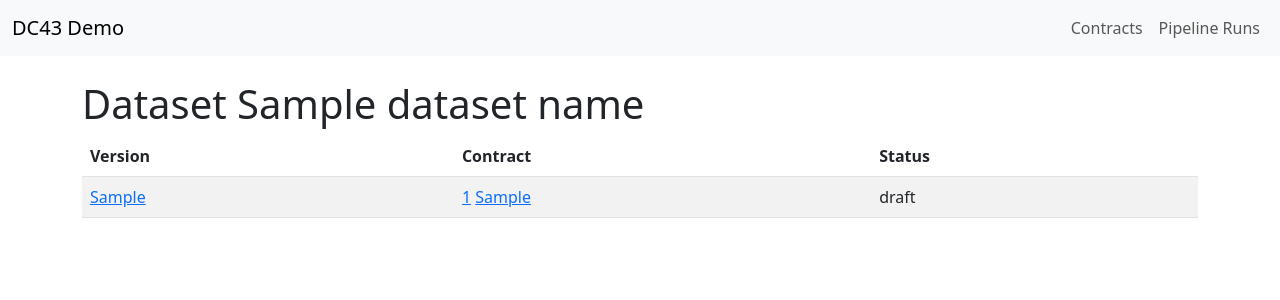
After one commit to NextLab-SRL/dc43, a FastAPI app: template src/dc43/demo_app/templates/dataset_versions.html in a window 1280 px wide. The commit adds this page. Shown: the top 300 px of the page. Run offline with FastAPI, Linux system fonts and the light colour scheme; the template is opened without the code that fills it: most values are stand-ins (such as "Sample title", 1, 10 or a date in 2020).

Commit message:
Add navigation and dataset version pages

```diff
--- a/src/dc43/demo_app/server.py
+++ b/src/dc43/demo_app/server.py
@@ -454,15 +454,39 @@ async def list_datasets(request: Request) -> HTMLResponse:
     return templates.TemplateResponse("datasets.html", context)
 
 
-@app.get("/datasets/{dataset_version}", response_class=HTMLResponse)
-async def dataset_detail(request: Request, dataset_version: str) -> HTMLResponse:
+@app.get("/datasets/{dataset_name}", response_class=HTMLResponse)
+async def dataset_versions(request: Request, dataset_name: str) -> HTMLResponse:
+    records = [r.__dict__.copy() for r in load_records() if r.dataset_name == dataset_name]
+    context = {"request": request, "dataset_name": dataset_name, "records": records}
+    return templates.TemplateResponse("dataset_versions.html", context)
+
+
+def _dataset_path(contract: OpenDataContractStandard | None, dataset_name: str, dataset_version: str) -> Path:
+    server = (contract.servers or [None])[0] if contract else None
+    data_root = Path(DATA_INPUT_DIR).parent
+    base = Path(getattr(server, "path", "")) if server else data_root
+    if not base.is_absolute():
+        base = data_root / base
+    return base / dataset_name / dataset_version
+
+
+@app.get("/datasets/{dataset_name}/{dataset_version}", response_class=HTMLResponse)
+async def dataset_detail(request: Request, dataset_name: str, dataset_version: str) -> HTMLResponse:
     for r in load_records():
-        if r.dataset_version == dataset_version:
+        if r.dataset_name == dataset_name and r.dataset_version == dataset_version:
             contract = store.get(r.contract_id, r.contract_version)
+            ds_path = _dataset_path(contract, dataset_name, dataset_version)
+            preview = ""
+            if ds_path.exists():
+                for p in ds_path.glob("*"):
+                    if p.is_file():
+                        preview = p.read_text()[:1000]
+                        break
             context = {
                 "request": request,
                 "record": r,
                 "contract": contract_to_dict(contract),
+                "data_preview": preview,
             }
             return templates.TemplateResponse("dataset_detail.html", context)
     raise HTTPException(status_code=404, detail="Dataset not found")
--- a/src/dc43/demo_app/templates/contract_detail.html
+++ b/src/dc43/demo_app/templates/contract_detail.html
@@ -1,6 +1,7 @@
 {% extends "base.html" %}
 {% block content %}
 <h1>Contract {{ contract.id }} {{ contract.version }}</h1>
+<p><a href="/contracts/{{ contract.id }}">Back to versions</a></p>
 <p>
   <a class="btn btn-secondary btn-sm" href="/api/contracts/{{ contract.id }}/{{ contract.version }}">Download JSON</a>
   <a class="btn btn-primary btn-sm" href="/contracts/{{ contract.id }}/{{ contract.version }}/edit">Edit</a>
@@ -40,7 +41,7 @@
     <h5>Datasets</h5>
     <ul>
       {% for d in datasets %}
-      <li><a href="/datasets/{{ d.dataset_version }}">{{ d.dataset_name }} {{ d.dataset_version }}</a> - {{ d.status }}</li>
+      <li><a href="/datasets/{{ d.dataset_name }}/{{ d.dataset_version }}">{{ d.dataset_name }} {{ d.dataset_version }}</a> - {{ d.status }}</li>
       {% endfor %}
     </ul>
     {% endif %}
--- /dev/null
+++ b/src/dc43/demo_app/templates/dataset_versions.html
@@ -0,0 +1,20 @@
+{% extends "base.html" %}
+{% block content %}
+<h1>Dataset {{ dataset_name }}</h1>
+<table class="table table-striped">
+  <thead><tr><th>Version</th><th>Contract</th><th>Status</th></tr></thead>
+  <tbody>
+  {% for r in records %}
+  <tr>
+    <td><a href="/datasets/{{ dataset_name }}/{{ r.dataset_version }}">{{ r.dataset_version }}</a></td>
+    <td>
+      <a href="/contracts/{{ r.contract_id }}">{{ r.contract_id }}</a>
+      <a href="/contracts/{{ r.contract_id }}/{{ r.contract_version }}">{{ r.contract_version }}</a>
+    </td>
+    <td>{{ r.status }}</td>
+  </tr>
+  {% endfor %}
+  </tbody>
+</table>
+{% if not records %}<p>No versions found.</p>{% endif %}
+{% endblock %}
```
Also changed, not shown: src/dc43/demo_app/templates/dataset_detail.html (+20 -37 lines), tests/test_server_pages.py (+8 -1 lines).
